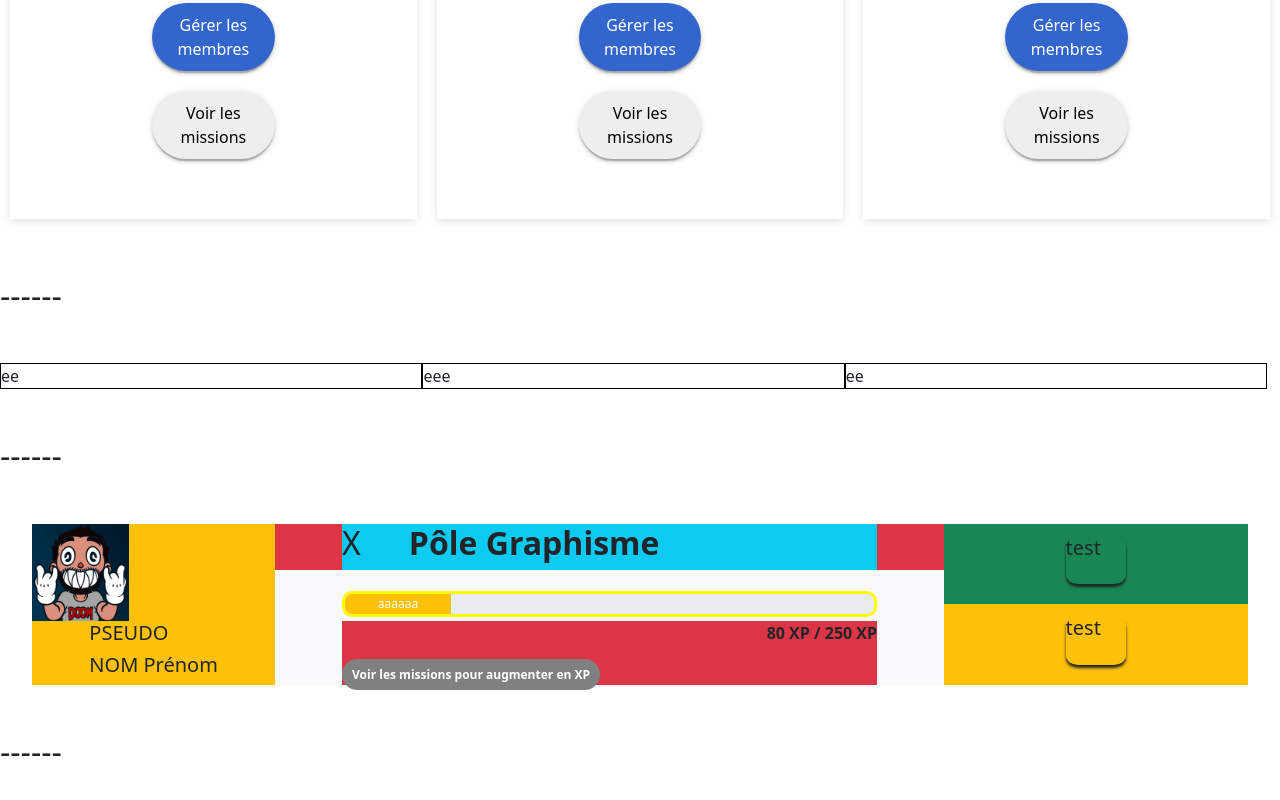
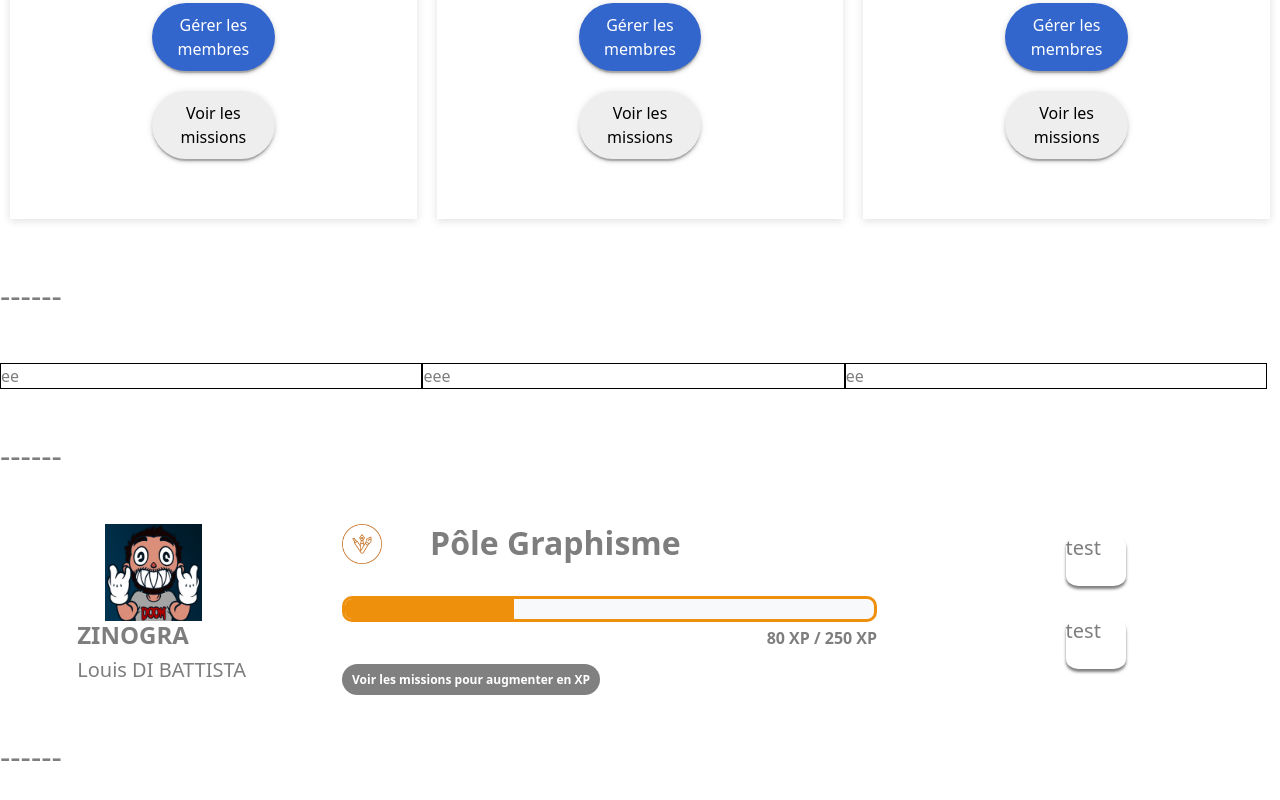
Before and after one commit to hibiki-ng/workshop-2a-2021, a Vue app: page / in a window 1280 px wide. Shown: the part 879-1679 px from the top of the page. Built offline with nearby package versions, Linux system fonts and the light colour scheme.

Commit message:
Finished profile v1

```diff
--- a/src/App.vue
+++ b/src/App.vue
@@ -36,6 +36,7 @@ export default {
 body {
   margin: 0;
   padding: 0;
+  color: #7E7E7E;
 }
 #app {
   font-family: Avenir, Helvetica, Arial, sans-serif;
--- a/src/components/Profile.vue
+++ b/src/components/Profile.vue
@@ -1,35 +1,35 @@
 <template>
   <div class="Profile d-flex justify-content-center">
-    <div id="profil" class="d-flex justify-content-center bg-warning">
+    <div id="profil" class="d-flex justify-content-center">
       <div id="infos" class="d-flex flex-column align-items-center">
-        <img id="logo" class="align-self-start" src="../assets/zinogra.png" alt="">
-        <div class="d-flex flex-column align-items-start">
-          <h5>PSEUDO</h5>
-          <h5>NOM Prénom</h5>
+        <img id="logo" class="" src="../assets/zinogra.png" alt="">
+        <div class="d-flex flex-column">
+          <h4 id="name" class="ps-3">ZINOGRA</h4>
+          <h5 class="ps-3">Louis DI BATTISTA</h5>
         </div>
       </div>
-      <div id="progress" class="d-flex flex-column align-items-center bg-danger">
-        <div id="pole" class="d-flex flex-row bg-info">
-          <h2>X</h2>
+      <div id="progress" class="d-flex flex-column align-items-center">
+        <div id="pole" class="d-flex flex-row">
+          <img id="graphismelogo" src="../assets/graphisme.png" alt="">
           <h2 class="ms-5" style="font-weight: 700;">Pôle Graphisme</h2>
         </div>
-        <div id="progressbar" class="d-flex flex-column justify-content-end align-items-center bg-light">
-          <div class="progress">
-            <div class="progress-bar bg-warning" role="progressbar" style="width: 20%" aria-valuenow="50" aria-valuemin="0" aria-valuemax="100">aaaaaa</div>
+        <div id="progressbar" class="d-flex flex-column justify-content-end align-items-center">
+          <div class="progress bg-light">
+            <div class="progress-bar" role="progressbar" style="width: 32%" aria-valuenow="32" aria-valuemin="0" aria-valuemax="100"></div>
           </div>
-          <div id="xpcount" class="bg-danger d-flex flex-row justify-content-end mt-1">
+          <div id="xpcount" class="d-flex flex-row justify-content-end mt-1">
             <p>80 XP / 250 XP</p>
           </div>
-          <div id="missionsxp" class="bg-danger">
+          <div id="missionsxp" class="">
             <a id="missionslist" style="width: 10%;" href="#">Voir les missions pour augmenter en XP</a>
           </div>
         </div>
       </div>
-      <div id="skills" class="d-flex flex-column align-items-center bg-danger">
-        <div id="skillsrow1" class="d-flex flex-row align-items-center justify-content-center bg-success skillsrow">
+      <div id="skills" class="d-flex flex-column align-items-center">
+        <div id="skillsrow1" class="d-flex flex-row align-items-center justify-content-center skillsrow">
           <h5>test</h5>
         </div>
-        <div id="skillsrow2" class="d-flex flex-row align-items-center justify-content-center bg-warning skillsrow">
+        <div id="skillsrow2" class="d-flex flex-row align-items-center justify-content-center skillsrow">
           <h5>test</h5>
         </div>
       </div>
@@ -58,6 +58,13 @@ export default {
   #profil {
     width: 95%;
   }
+  #name {
+    font-weight: 700;
+  }
+  #graphismelogo {
+    width: 40px;
+    height: 40px;
+  }
   #progress {
     width: 55%;
   }
@@ -72,7 +79,10 @@ export default {
     height: 26px;
     width: 80%;
     border-radius: 10px;
-    border: 3px solid yellow;
+    border: 3px solid #ef900d;
+  }
+  .progress-bar {
+    background-color: #ef900d;
   }
   #xpcount {
     width: 80%;
```
Also changed, not shown: src/assets/graphisme.png (added).
